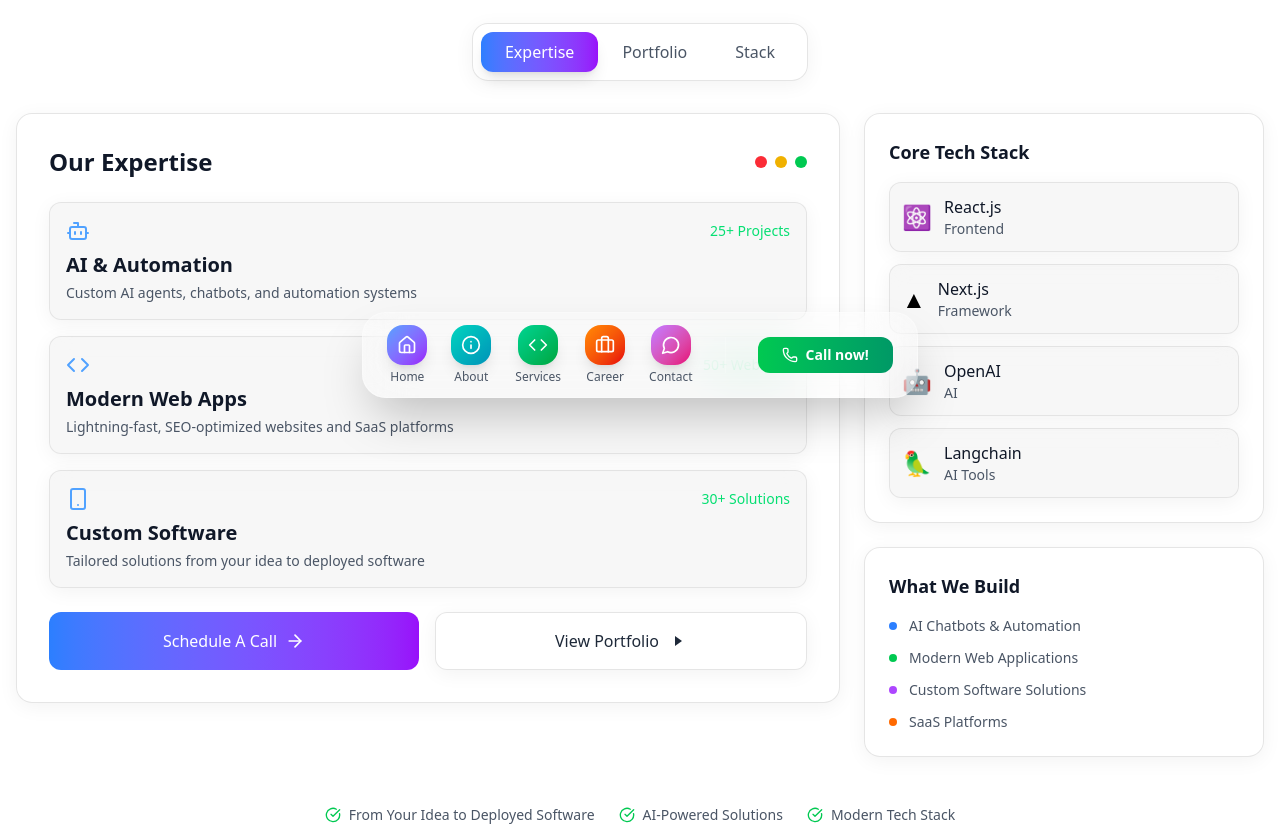
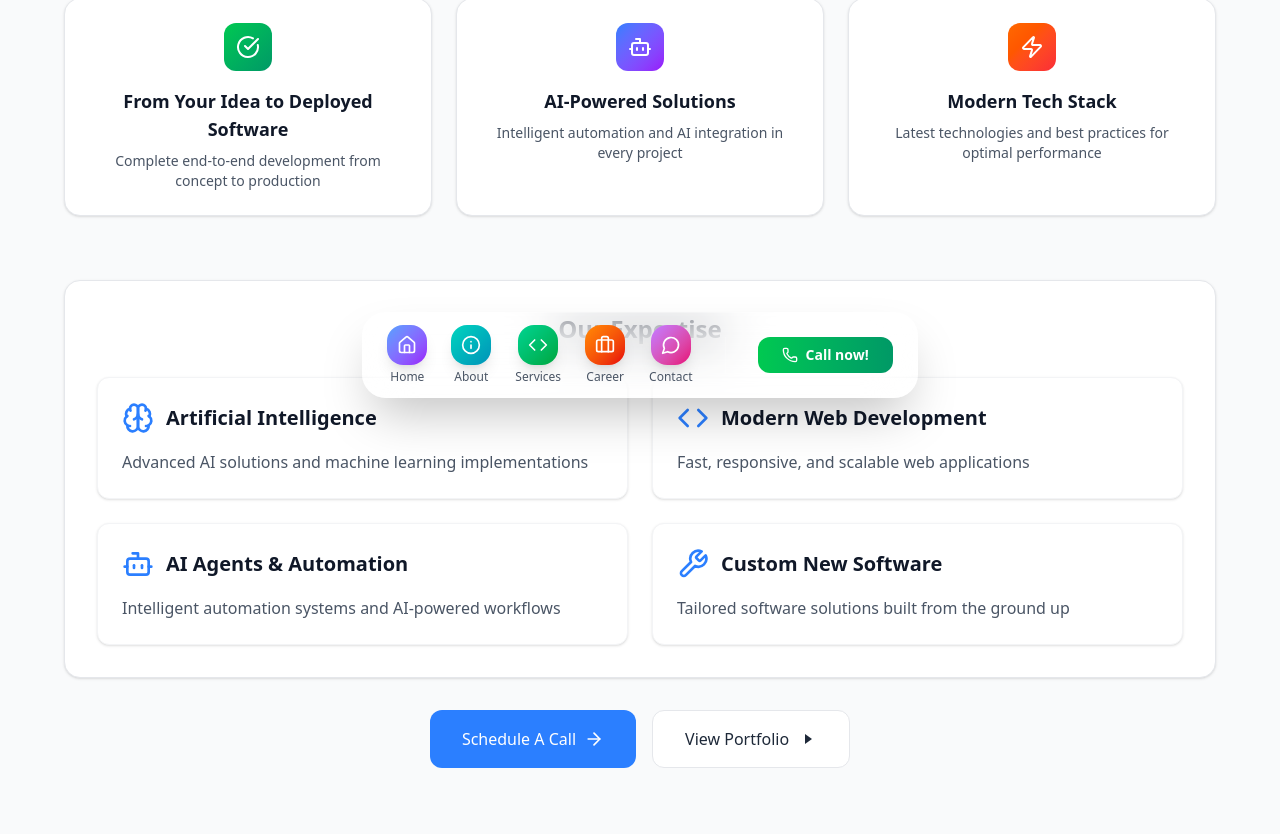
Before and after one commit to om202/NobleStack, a Next.js app: page / in a window 1280 px wide. Shown: the part 386-1220 px from the top of the page. Built offline with nearby package versions, Linux system fonts and the light colour scheme.

Commit message:
L1 design

```diff
--- a/src/app/Home/L1.tsx
+++ b/src/app/Home/L1.tsx
@@ -5,50 +5,43 @@ import {
   CheckCircle,
   Code,
   Bot,
-  Smartphone,
   Zap,
+  Brain,
+  Wrench,
 } from "lucide-react";
-import { useState } from "react";
 import Image from "next/image";
 
 export default function HeroSection() {
-  const [activeTab, setActiveTab] = useState("expertise");
-
-  const techStack = [
-    { name: "React.js", icon: "⚛️", category: "Frontend" },
-    { name: "Next.js", icon: "▲", category: "Framework" },
-    { name: "OpenAI", icon: "🤖", category: "AI" },
-    { name: "Langchain", icon: "🦜", category: "AI Tools" },
-  ];
-
-  const services = [
+  const expertiseAreas = [
     {
-      title: "AI & Automation",
-      description: "Custom AI agents, chatbots, and automation systems",
-      icon: Bot,
-      projects: "25+ Projects",
+      title: "Artificial Intelligence",
+      description: "Advanced AI solutions and machine learning implementations",
+      icon: Brain,
     },
     {
-      title: "Modern Web Apps",
-      description: "Lightning-fast, SEO-optimized websites and SaaS platforms",
+      title: "Modern Web Development",
+      description: "Fast, responsive, and scalable web applications",
       icon: Code,
-      projects: "50+ Websites",
     },
     {
-      title: "Custom Software",
-      description: "Tailored solutions from your idea to deployed software",
-      icon: Smartphone,
-      projects: "30+ Solutions",
+      title: "AI Agents & Automation",
+      description: "Intelligent automation systems and AI-powered workflows",
+      icon: Bot,
+    },
+    {
+      title: "Custom New Software",
+      description: "Tailored software solutions built from the ground up",
+      icon: Wrench,
     },
   ];
 
   return (
-    <section className="py-12 px-4 min-h-screen">
-      <div className="max-w-7xl mx-auto">
-        {/* App-like Header */}
-        <div className="text-center mb-12 animate-fade-in">
-          <div className="inline-flex items-center px-6 py-3 rounded-full bg-gradient-to-r from-blue-50 to-purple-50 border border-blue-100/50 text-gray-700 text-sm font-medium mb-6 hover:from-blue-100 hover:to-purple-100 transition-all duration-300">
-            <Zap className="w-4 h-4 mr-2 text-purple-500" />
+    <section className="py-12 px-4 min-h-screen bg-gray-50">
+      <div className="max-w-6xl mx-auto">
+        {/* Header */}
+        <div className="text-center mb-12">
+          <div className="inline-flex items-center px-4 py-2 rounded-full bg-blue-100 text-blue-700 text-sm font-medium mb-6">
+            <Zap className="w-4 h-4 mr-2" />
             Let&apos;s Build Something Brilliant
           </div>
 
@@ -65,7 +58,7 @@ export default function HeroSection() {
             </h2>
           </div>
 
-          <h1 className="text-4xl md:text-6xl font-bold mb-6 leading-tight text-gray-900">
+          <h1 className="text-4xl md:text-5xl font-bold mb-6 leading-tight text-gray-900">
             Where AI Meets
             <span className="bg-gradient-to-r from-yellow-400 to-orange-500 bg-clip-text text-transparent">
               {" "}
@@ -76,157 +69,74 @@ export default function HeroSection() {
           <p className="text-xl text-gray-600 mb-8 max-w-3xl mx-auto">
             At Noble Stack, we build intelligent digital products using advanced
             AI, LLMs, and modern web stacks. Innovation isn&apos;t a goal —
-            it&apos;s our process.{" "}
+            it&apos;s our process.
           </p>
         </div>
 
-        {/* Service Navigation Tabs */}
-        <div className="flex justify-center mb-8 animate-slide-up">
-          <div className="glass rounded-2xl p-2 inline-flex">
-            {["expertise", "portfolio", "stack"].map((tab) => (
-              <button
-                key={tab}
-                onClick={() => setActiveTab(tab)}
-                className={`px-6 py-2 rounded-xl capitalize transition-all duration-300 ${
-                  activeTab === tab
-                    ? "bg-gradient-to-r from-blue-500 to-purple-600 text-white shadow-lg"
-                    : "text-gray-600 hover:text-gray-900 hover:bg-gray-100"
-                }`}
-              >
-                {tab}
-              </button>
-            ))}
+        {/* Value Propositions */}
+        <div className="mb-16">
+          <div className="grid grid-cols-1 md:grid-cols-3 gap-6">
+            <div className="bg-white rounded-2xl p-6 shadow-sm border border-gray-200 text-center hover:shadow-md transition-shadow duration-300">
+              <div className="w-12 h-12 bg-gradient-to-br from-green-500 to-emerald-600 rounded-xl flex items-center justify-center mx-auto mb-4">
+                <CheckCircle className="w-6 h-6 text-white" />
               </div>
+              <h3 className="text-lg font-semibold text-gray-900 mb-2">From Your Idea to Deployed Software</h3>
+              <p className="text-gray-600 text-sm">Complete end-to-end development from concept to production</p>
             </div>
 
-        {/* Main Content */}
-        <div className="grid grid-cols-1 lg:grid-cols-3 gap-6 mb-12 animate-slide-up">
-          {/* Main Showcase Card */}
-          <div className="lg:col-span-2">
-            <div className="glass rounded-2xl p-8 card-hover">
-              <div className="flex items-center justify-between mb-6">
-                <h2 className="text-2xl font-bold text-gray-900">
-                  Our Expertise
-                </h2>
-                <div className="flex gap-2">
-                  <button className="w-3 h-3 bg-red-500 rounded-full"></button>
-                  <button className="w-3 h-3 bg-yellow-500 rounded-full"></button>
-                  <button className="w-3 h-3 bg-green-500 rounded-full"></button>
+            <div className="bg-white rounded-2xl p-6 shadow-sm border border-gray-200 text-center hover:shadow-md transition-shadow duration-300">
+              <div className="w-12 h-12 bg-gradient-to-br from-blue-500 to-purple-600 rounded-xl flex items-center justify-center mx-auto mb-4">
+                <Bot className="w-6 h-6 text-white" />
               </div>
+              <h3 className="text-lg font-semibold text-gray-900 mb-2">AI-Powered Solutions</h3>
+              <p className="text-gray-600 text-sm">Intelligent automation and AI integration in every project</p>
             </div>
 
-              <div className="grid grid-cols-1 gap-4 mb-6">
-                {services.map((service, index) => (
-                  <div key={index} className="glass-dark rounded-xl p-4">
-                    <div className="flex items-center justify-between mb-2">
-                      <service.icon className="w-6 h-6 text-blue-400" />
-                      <span className="text-green-400 text-sm font-medium">
-                        {service.projects}
-                      </span>
+            <div className="bg-white rounded-2xl p-6 shadow-sm border border-gray-200 text-center hover:shadow-md transition-shadow duration-300">
+              <div className="w-12 h-12 bg-gradient-to-br from-orange-500 to-red-500 rounded-xl flex items-center justify-center mx-auto mb-4">
+                <Zap className="w-6 h-6 text-white" />
               </div>
-                    <div className="text-xl font-bold text-gray-900 mb-1">
-                      {service.title}
-                    </div>
-                    <div className="text-gray-600 text-sm">
-                      {service.description}
-                    </div>
-                  </div>
-                ))}
-              </div>
-
-              <div className="flex flex-col sm:flex-row gap-4">
-                <button className="flex items-center justify-center gap-2 flex-1 py-4 bg-gradient-to-r from-blue-500 to-purple-600 text-white rounded-xl hover:shadow-lg hover:scale-105 transition-all duration-300">
-                  Schedule A Call
-                  <ArrowRight className="w-5 h-5" />
-                </button>
-                <button className="flex items-center justify-center gap-2 flex-1 py-4 glass text-gray-800 rounded-xl hover:bg-gray-100 transition-all duration-300">
-                  View Portfolio
-                  <svg
-                    className="w-5 h-5"
-                    fill="currentColor"
-                    viewBox="0 0 20 20"
-                  >
-                    <path d="M8 5v10l7-5z" />
-                  </svg>
-                </button>
+              <h3 className="text-lg font-semibold text-gray-900 mb-2">Modern Tech Stack</h3>
+              <p className="text-gray-600 text-sm">Latest technologies and best practices for optimal performance</p>
             </div>
           </div>
         </div>
 
-          {/* Side Panel */}
-          <div className="space-y-6">
-            {/* Tech Stack */}
-            <div className="glass rounded-2xl p-6 card-hover">
-              <h3 className="text-lg font-semibold text-gray-900 mb-4">
-                Core Tech Stack
-              </h3>
-              <div className="space-y-3">
-                {techStack.map((tech, index) => (
-                  <div
-                    key={index}
-                    className="flex items-center gap-3 p-3 glass-dark rounded-xl"
-                  >
-                    <span className="text-2xl">{tech.icon}</span>
-                    <div>
-                      <div className="text-gray-900 font-medium">
-                        {tech.name}
+        {/* Expertise Section */}
+        <div className="bg-white rounded-2xl p-8 shadow-sm border border-gray-200 mb-8">
+          <h2 className="text-2xl font-bold text-gray-900 mb-8 text-center">
+            Our Expertise
+          </h2>
+
+          <div className="grid grid-cols-1 md:grid-cols-2 gap-6">
+            {expertiseAreas.map((area, index) => (
+              <div key={index} className="bg-white rounded-xl p-6 shadow-sm border border-gray-100">
+                <div className="flex items-center mb-4">
+                  <area.icon className="w-8 h-8 text-blue-500 mr-3" />
+                  <h3 className="text-xl font-semibold text-gray-900">{area.title}</h3>
                 </div>
-                      <div className="text-gray-600 text-sm">
-                        {tech.category}
-                      </div>
-                    </div>
+                <p className="text-gray-600">{area.description}</p>
               </div>
             ))}
           </div>
         </div>
 
-            {/* Services Overview */}
-            <div className="glass rounded-2xl p-6 card-hover">
-              <h3 className="text-lg font-semibold text-gray-900 mb-4">
-                What We Build
-              </h3>
-              <div className="space-y-3">
-                <div className="flex items-center gap-3 text-sm">
-                  <div className="w-2 h-2 bg-blue-500 rounded-full"></div>
-                  <span className="text-gray-600">
-                    AI Chatbots & Automation
-                  </span>
-                </div>
-                <div className="flex items-center gap-3 text-sm">
-                  <div className="w-2 h-2 bg-green-500 rounded-full"></div>
-                  <span className="text-gray-600">Modern Web Applications</span>
-                </div>
-                <div className="flex items-center gap-3 text-sm">
-                  <div className="w-2 h-2 bg-purple-500 rounded-full"></div>
-                  <span className="text-gray-600">
-                    Custom Software Solutions
-                  </span>
-                </div>
-                <div className="flex items-center gap-3 text-sm">
-                  <div className="w-2 h-2 bg-orange-500 rounded-full"></div>
-                  <span className="text-gray-600">SaaS Platforms</span>
-                </div>
-              </div>
-            </div>
-          </div>
+        {/* Call to Action */}
+        <div className="text-center">
+          <div className="flex flex-col sm:flex-row gap-4 justify-center mb-8">
+            <button className="flex items-center justify-center gap-2 px-8 py-4 bg-blue-500 text-white rounded-xl hover:bg-blue-600 transition-colors">
+              Schedule A Call
+              <ArrowRight className="w-5 h-5" />
+            </button>
+            <button className="flex items-center justify-center gap-2 px-8 py-4 bg-white text-gray-800 rounded-xl border border-gray-200 hover:bg-gray-50 transition-colors">
+              View Portfolio
+              <svg className="w-5 h-5" fill="currentColor" viewBox="0 0 20 20">
+                <path d="M8 5v10l7-5z" />
+              </svg>
+            </button>
           </div>
 
-        {/* Value Propositions */}
-        <div className="text-center animate-fade-in">
-          <div className="flex flex-col sm:flex-row items-center justify-center gap-6 text-sm text-gray-600">
-            <div className="flex items-center">
-              <CheckCircle className="w-4 h-4 mr-2 text-green-500" />
-              From Your Idea to Deployed Software
-            </div>
-            <div className="flex items-center">
-              <CheckCircle className="w-4 h-4 mr-2 text-green-500" />
-              AI-Powered Solutions
-            </div>
-            <div className="flex items-center">
-              <CheckCircle className="w-4 h-4 mr-2 text-green-500" />
-              Modern Tech Stack
-            </div>
-          </div>
+
         </div>
       </div>
     </section>
```
Lines whose indentation alone changed are shown as unchanged.
